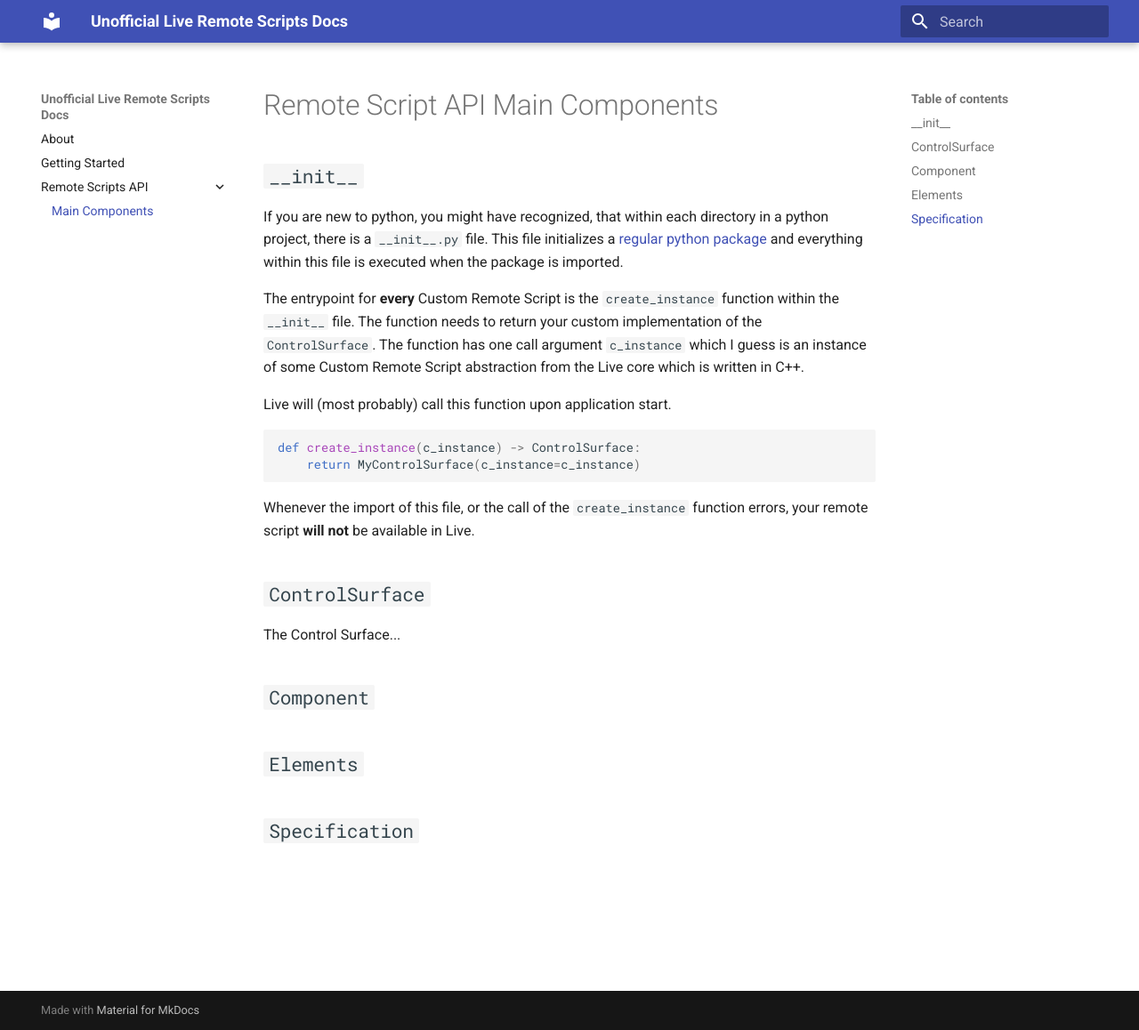
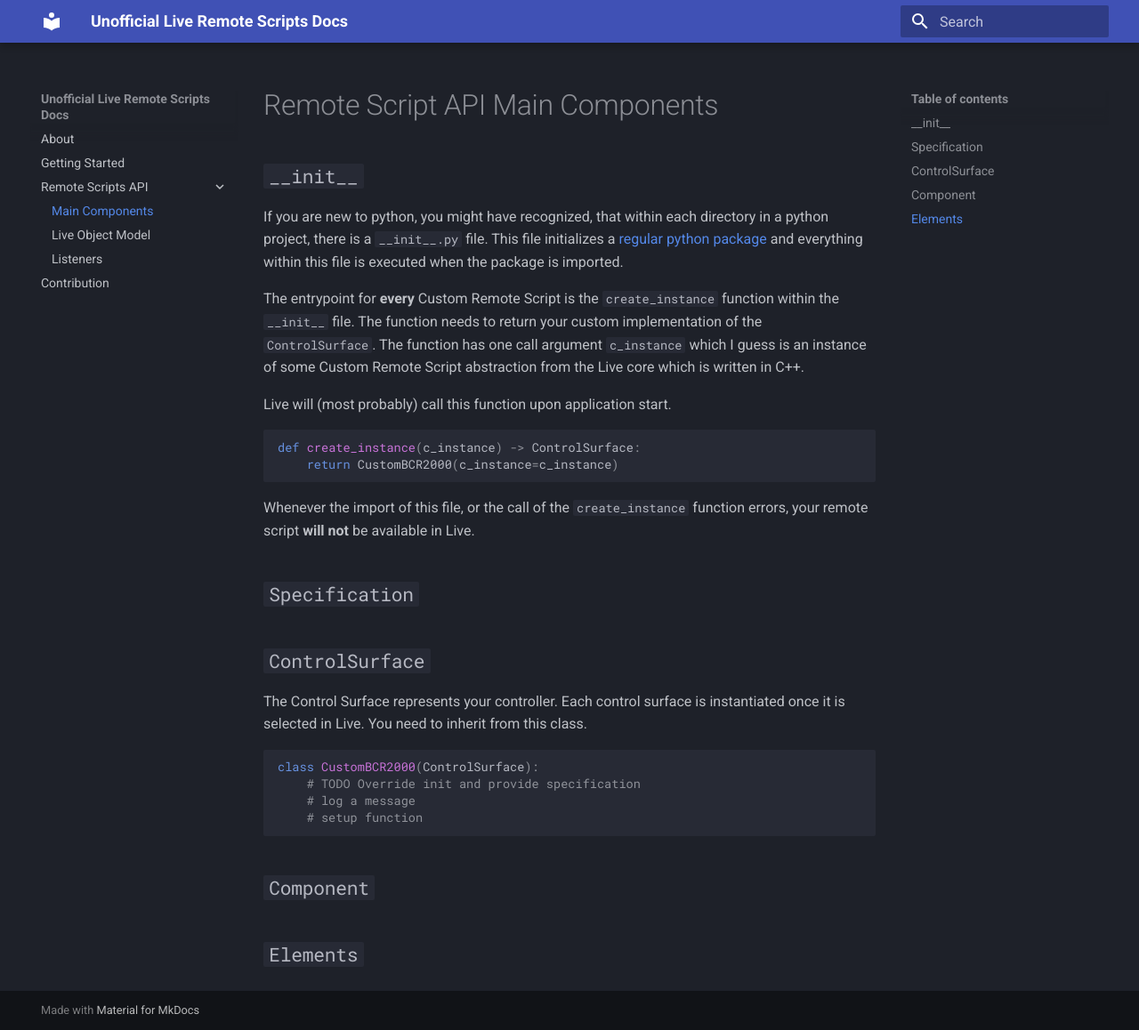
Before and after one commit to live-remote-scripts/documentation, an MkDocs documentation site: the page built from docs/api/main_components.md, in a window 1280 px wide and 1158 px high. Shown: the whole window at 89% size. Built offline with MkDocs 1.6.1 and Material for MkDocs 9.7.7, drawn with Linux system fonts in a browser that asks for light colours.

````diff
--- a/docs/api_main_components.md
+++ b/docs/api/main_components.md
@@ -17,18 +17,27 @@ Live will (most probably) call this function upon application start.
 
 ```python
 def create_instance(c_instance) -> ControlSurface:
-    return MyControlSurface(c_instance=c_instance)
+    return CustomBCR2000(c_instance=c_instance)
 ```
 
 Whenever the import of this file, or the call of the `create_instance` function
 errors, your remote script **will not** be available in Live.
 
+## `Specification`
+
 ## `ControlSurface`
 
-The Control Surface...
+The Control Surface represents your controller. Each control surface is instantiated once
+it is selected in Live. You need to inherit from this class.
+
+```python
+class CustomBCR2000(ControlSurface):
+    # TODO Override init and provide specification
+    # log a message
+    # setup function
+
+```
 
 ## `Component`
 
 ## `Elements`
-
-## `Specification`
--- a/mkdocs.yml
+++ b/mkdocs.yml
@@ -2,11 +2,16 @@ site_name: Unofficial Live Remote Scripts Docs
 site_url: https://live-remote-scripts.github.io
 theme:
   name: material
+  palette:
+    scheme: slate
 nav:
   - About: index.md
   - Getting Started: getting_started.md
   - Remote Scripts API:
-      - Main Components: api_main_components.md
+      - Main Components: api/main_components.md
+      - Live Object Model: api/live_object_model.md
+      - Listeners: api/listeners.md
+  - Contribution: contribution.md
 markdown_extensions:
   - pymdownx.highlight:
       anchor_linenums: true
````
Also changed, not shown: docs/api/listeners.md (added, +1 -0 lines), docs/api/live_object_model.md (added, +1 -0 lines), docs/contribution.md (added, +5 -0 lines), docs/getting_started.md (+13 -1 lines).
